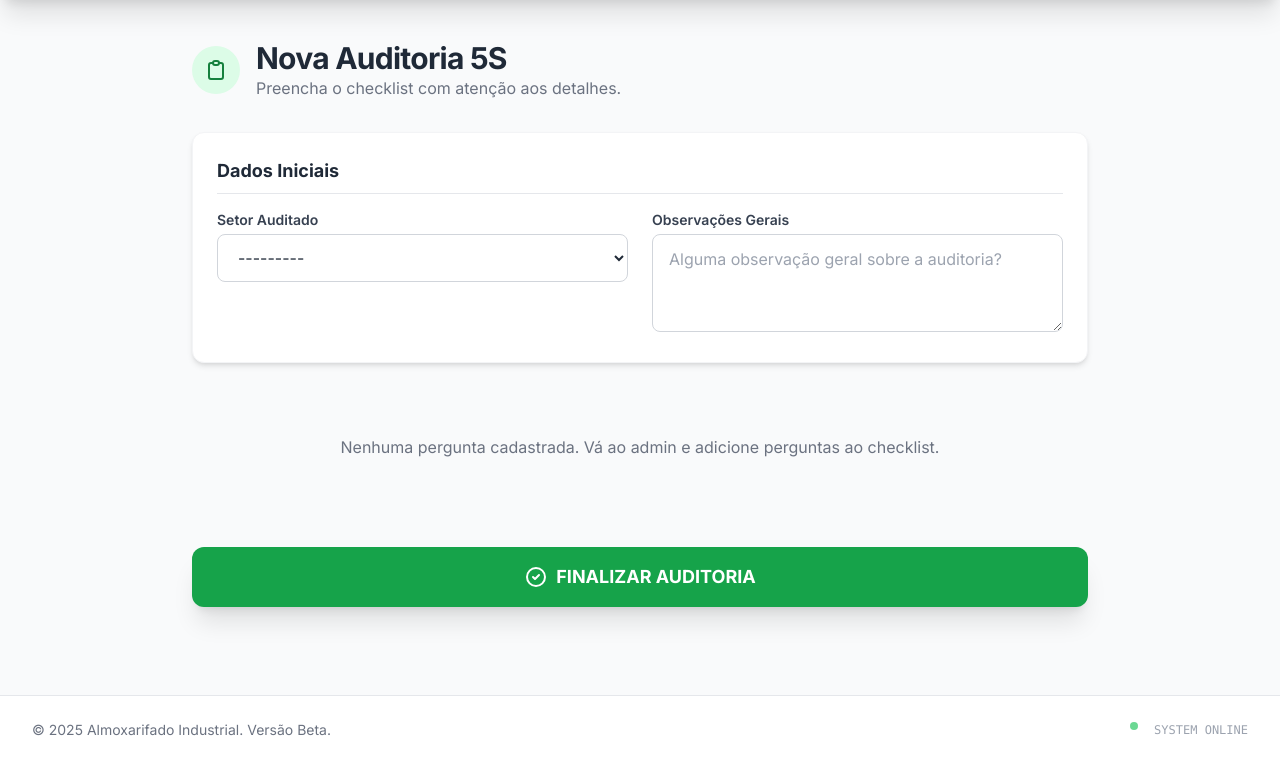
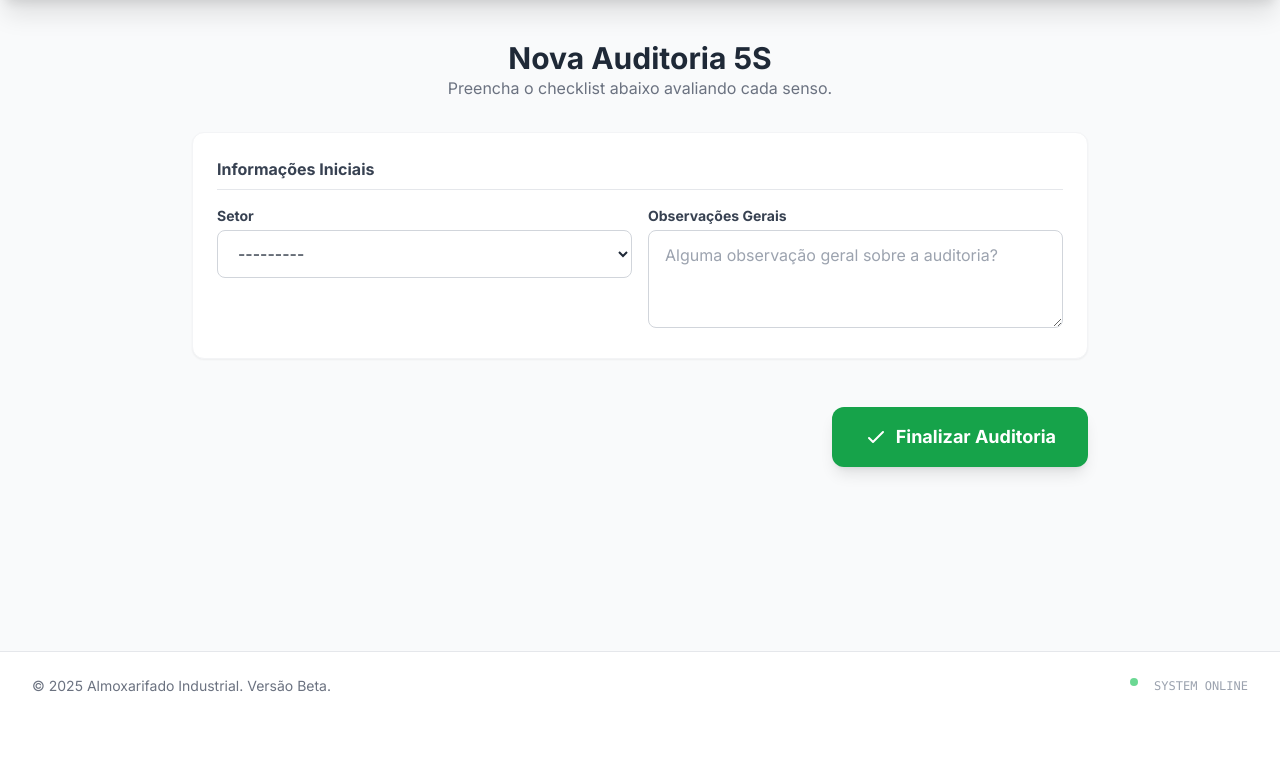
Before and after one commit to pabloaugussto/controle-industrial-django, a Django app: page /5s/auditoria/nova/ in a window 1280 px wide. Shown: the part 80-844 px from the top of the page. After the commit the page ends 772 px from the top, so only its background shows below. Run offline with Django 5.2, Linux system fonts and the light colour scheme; the visitor is signed in with stand-in values (Sample User, id 1); data that the repository does not hold is empty; some libraries are stand-ins or nearby versions.

Commit message:
Feat: Novo layout de Cards para Auditoria e Ordenação lógica (1S-5S)

```diff
--- a/qualidade/views.py
+++ b/qualidade/views.py
@@ -7,11 +7,23 @@ import json
 from django.db.models import Avg
 from django.utils import timezone
 from datetime import timedelta
+from django.db.models import Case, When, Value, IntegerField
 
 @login_required
 def nova_auditoria(request):
-    # Busca apenas perguntas ativas para exibir na tela
-    questoes = Questao.objects.filter(ativo=True).order_by('senso')
+    # --- MUDANÇA AQUI: Ordenação forçada (1S -> 5S) ---
+    questoes = Questao.objects.filter(ativo=True).annotate(
+        ordem_logica=Case(
+            When(senso='SEIRI', then=Value(1)),    # 1. Utilização
+            When(senso='SEITON', then=Value(2)),   # 2. Ordenação
+            When(senso='SEISO', then=Value(3)),    # 3. Limpeza
+            When(senso='SEIKETSU', then=Value(4)), # 4. Padronização
+            When(senso='SHITSUKE', then=Value(5)), # 5. Disciplina
+            default=Value(6),
+            output_field=IntegerField(),
+        )
+    ).order_by('ordem_logica')
+    # --------------------------------------------------
 
     if request.method == 'POST':
         form = AuditoriaForm(request.POST)
@@ -24,11 +36,9 @@ def nova_auditoria(request):
 
                 # 2. Varre as perguntas para salvar as respostas individuais
                 for questao in questoes:
-                    # No HTML, vamos nomear os campos como 'status_ID' e 'foto_ID'
                     status_input = request.POST.get(f'status_{questao.id}')
                     foto_input = request.FILES.get(f'foto_{questao.id}')
 
-                    # Se status for 'true', é Conforme. Se for 'false', Não Conforme.
                     eh_conforme = (status_input == 'true')
 
                     Resposta.objects.create(
@@ -41,7 +51,7 @@ def nova_auditoria(request):
                 # 3. Calcula a nota final e exibe mensagem
                 nota = auditoria.calcular_nota()
                 messages.success(request, f"Auditoria finalizada! Nota do setor: {nota:.1f}%")
-                return redirect('dashboard') # Por enquanto volta pro Dash
+                return redirect('qualidade:relatorios') # Ajustei para ir para relatórios, mas pode manter dashboard se preferir
 
             except Exception as e:
                 messages.error(request, f"Erro ao salvar: {e}")
--- a/templates/qualidade/nova_auditoria.html
+++ b/templates/qualidade/nova_auditoria.html
@@ -3,88 +3,116 @@
 {% block content %}
 <div class="max-w-4xl mx-auto">
 
-    <div class="mb-8 flex items-center gap-4">
-        <div class="w-12 h-12 bg-green-100 rounded-full flex items-center justify-center">
-            <svg class="w-6 h-6 text-green-700" fill="none" stroke="currentColor" viewBox="0 0 24 24"><path stroke-linecap="round" stroke-linejoin="round" stroke-width="2" d="M9 5H7a2 2 0 00-2 2v12a2 2 0 002 2h10a2 2 0 002-2V7a2 2 0 00-2-2h-2M9 5a2 2 0 002 2h2a2 2 0 002-2M9 5a2 2 0 012-2h2a2 2 0 012 2"/></svg>
-        </div>
-        <div>
-            <h2 class="text-3xl font-extrabold text-gray-800 tracking-tight">Nova Auditoria 5S</h2>
-            <p class="text-gray-500">Preencha o checklist com atenção aos detalhes.</p>
-        </div>
+    <div class="mb-8 text-center">
+        <h2 class="text-3xl font-extrabold text-gray-800">Nova Auditoria 5S</h2>
+        <p class="text-gray-500">Preencha o checklist abaixo avaliando cada senso.</p>
     </div>
 
-    <form method="post" enctype="multipart/form-data" class="space-y-8">
+    <form method="POST" enctype="multipart/form-data" class="space-y-8">
         {% csrf_token %}
 
-        <div class="bg-white rounded-xl shadow-md p-6 border border-gray-100">
-            <h3 class="text-lg font-bold text-gray-800 mb-4 border-b pb-2">Dados Iniciais</h3>
-            <div class="grid md:grid-cols-2 gap-6">
-                <div>
-                    <label class="block text-sm font-semibold text-gray-700 mb-1">Setor Auditado</label>
-                    {{ form.setor }}
-                </div>
-                <div>
-                    <label class="block text-sm font-semibold text-gray-700 mb-1">Observações Gerais</label>
-                    {{ form.observacao }}
-                </div>
+        <div class="bg-white p-6 rounded-xl shadow-sm border border-gray-100 mb-8">
+            <h3 class="font-bold text-gray-700 mb-4 border-b pb-2">Informações Iniciais</h3>
+            <div class="grid grid-cols-1 md:grid-cols-2 gap-4">
+                {% for field in form %}
+                    <div>
+                        <label class="block text-sm font-bold text-gray-700 mb-1">{{ field.label }}</label>
+                        {{ field }} </div>
+                {% endfor %}
             </div>
         </div>
 
-        <div class="space-y-4">
-            {% for questao in questoes %}
-            <div class="bg-white rounded-xl shadow-sm border border-gray-200 p-6 hover:shadow-md transition-shadow">
-                <div class="flex flex-col md:flex-row justify-between gap-6">
+        {% regroup questoes by get_senso_display as lista_sensos %}
 
-                    <div class="flex-1">
-                        <span class="inline-block px-2 py-1 bg-gray-100 text-gray-600 text-xs font-bold rounded mb-2">
-                            {{ questao.get_senso_display }}
-                        </span>
-                        <p class="text-lg font-medium text-gray-800">{{ questao.texto }}</p>
-                    </div>
+        {% for senso in lista_sensos %}
+        <div class="bg-white rounded-xl shadow-md overflow-hidden border border-gray-100">
 
-                    <div class="flex flex-col items-end gap-3 min-w-[200px]">
+            <div class="bg-gray-50 px-6 py-4 border-b border-gray-200 flex items-center gap-3">
+                <div class="w-8 h-8 rounded-full bg-industrial-600 text-white flex items-center justify-center font-bold text-sm">
+                    {{ forloop.counter }}S
+                </div>
+                <h3 class="text-lg font-bold text-gray-800 uppercase tracking-wide">
+                    {{ senso.grouper }}
+                </h3>
+            </div>
 
-                        <div class="flex bg-gray-100 rounded-lg p-1 w-full">
-                            <label class="flex-1 cursor-pointer">
-                                <input type="radio" name="status_{{ questao.id }}" value="false" class="peer sr-only">
-                                <div class="text-center py-2 rounded-md text-sm font-bold text-gray-500 peer-checked:bg-red-500 peer-checked:text-white transition-all">
-                                    NOK ❌
-                                </div>
-                            </label>
+            <div class="p-6 space-y-6">
+                {% for questao in senso.list %}
+                <div class="border-b border-gray-100 pb-6 last:border-0 last:pb-0">
 
-                            <label class="flex-1 cursor-pointer">
-                                <input type="radio" name="status_{{ questao.id }}" value="true" class="peer sr-only" checked>
-                                <div class="text-center py-2 rounded-md text-sm font-bold text-gray-500 peer-checked:bg-green-500 peer-checked:text-white transition-all">
-                                    OK ✅
-                                </div>
-                            </label>
+                    <p class="text-gray-800 font-medium text-lg mb-3">{{ questao.texto }}</p>
+
+                    <div class="flex flex-col sm:flex-row sm:items-center justify-between gap-4">
+
+                        <div class="flex items-center gap-2">
+                            <input type="hidden" name="status_{{ questao.id }}" id="input_status_{{ questao.id }}" value="true">
+
+                            <button type="button"
+                                onclick="setConformidade('{{ questao.id }}', false)"
+                                id="btn_nok_{{ questao.id }}"
+                                class="px-4 py-2 rounded-lg font-bold text-sm border transition-all text-gray-400 border-gray-300 hover:bg-red-50">
+                                NOK ❌
+                            </button>
+
+                            <button type="button"
+                                onclick="setConformidade('{{ questao.id }}', true)"
+                                id="btn_ok_{{ questao.id }}"
+                                class="px-4 py-2 rounded-lg font-bold text-sm border transition-all bg-green-500 text-white border-green-500 shadow-md">
+                                OK ✅
+                            </button>
                         </div>
 
-                        <div class="w-full">
-                            <label class="flex items-center gap-2 cursor-pointer text-sm text-blue-600 hover:text-blue-800">
+                        <div class="relative">
+                            <label for="foto_{{ questao.id }}" class="cursor-pointer flex items-center gap-2 text-sm text-blue-600 hover:text-blue-800 transition-colors font-medium">
                                 <svg class="w-5 h-5" fill="none" stroke="currentColor" viewBox="0 0 24 24"><path stroke-linecap="round" stroke-linejoin="round" stroke-width="2" d="M3 9a2 2 0 012-2h.93a2 2 0 001.664-.89l.812-1.22A2 2 0 0110.07 4h3.86a2 2 0 011.664.89l.812 1.22A2 2 0 0018.07 7H19a2 2 0 012 2v9a2 2 0 01-2 2H5a2 2 0 01-2-2V9z"/><path stroke-linecap="round" stroke-linejoin="round" stroke-width="2" d="M15 13a3 3 0 11-6 0 3 3 0 016 0z"/></svg>
                                 <span>Adicionar Foto (Opcional)</span>
-                                <input type="file" name="foto_{{ questao.id }}" accept="image/*" class="hidden">
                             </label>
+                            <input type="file" name="foto_{{ questao.id }}" id="foto_{{ questao.id }}" class="hidden" onchange="previewFoto(this, 'preview_{{ questao.id }}')">
+                            <span id="preview_{{ questao.id }}" class="text-xs text-gray-400 ml-2"></span>
                         </div>
 
                     </div>
                 </div>
+                {% endfor %}
             </div>
-            {% empty %}
-            <div class="text-center py-10 text-gray-500">
-                Nenhuma pergunta cadastrada. Vá ao admin e adicione perguntas ao checklist.
-            </div>
-            {% endfor %}
         </div>
+        {% endfor %}
 
-        <div class="pt-4 pb-12">
-            <button type="submit" class="w-full bg-green-600 text-white font-bold py-4 rounded-xl shadow-xl hover:bg-green-700 transition transform hover:-translate-y-1 text-lg flex justify-center items-center gap-2">
-                <svg class="w-6 h-6" fill="none" stroke="currentColor" viewBox="0 0 24 24"><path stroke-linecap="round" stroke-linejoin="round" stroke-width="2" d="M9 12l2 2 4-4m6 2a9 9 0 11-18 0 9 9 0 0118 0z"/></svg>
-                FINALIZAR AUDITORIA
+        <div class="flex justify-end pt-4">
+            <button type="submit" class="bg-green-600 hover:bg-green-700 text-white font-bold py-4 px-8 rounded-xl shadow-lg transform transition hover:-translate-y-1 text-lg flex items-center gap-2">
+                <svg class="w-6 h-6" fill="none" stroke="currentColor" viewBox="0 0 24 24"><path stroke-linecap="round" stroke-linejoin="round" stroke-width="2" d="M5 13l4 4L19 7"/></svg>
+                Finalizar Auditoria
             </button>
         </div>
 
     </form>
 </div>
+
+<script>
+function setConformidade(id, isOk) {
+    const input = document.getElementById(`input_status_${id}`);
+    const btnOk = document.getElementById(`btn_ok_${id}`);
+    const btnNok = document.getElementById(`btn_nok_${id}`);
+
+    // Atualiza o valor escondido que vai pro Python
+    input.value = isOk ? 'true' : 'false';
+
+    // Atualiza visual dos botões
+    if (isOk) {
+        btnOk.className = "px-4 py-2 rounded-lg font-bold text-sm border transition-all bg-green-500 text-white border-green-500 shadow-md";
+        btnNok.className = "px-4 py-2 rounded-lg font-bold text-sm border transition-all text-gray-400 border-gray-300 hover:bg-red-50";
+    } else {
+        btnOk.className = "px-4 py-2 rounded-lg font-bold text-sm border transition-all text-gray-400 border-gray-300 hover:bg-green-50";
+        btnNok.className = "px-4 py-2 rounded-lg font-bold text-sm border transition-all bg-red-500 text-white border-red-500 shadow-md";
+    }
+}
+
+function previewFoto(input, previewId) {
+    const span = document.getElementById(previewId);
+    if (input.files && input.files[0]) {
+        span.innerText = "📸 Foto selecionada: " + input.files[0].name;
+        span.className = "text-xs text-green-600 font-bold ml-2";
+    }
+}
+</script>
 {% endblock %}
```
